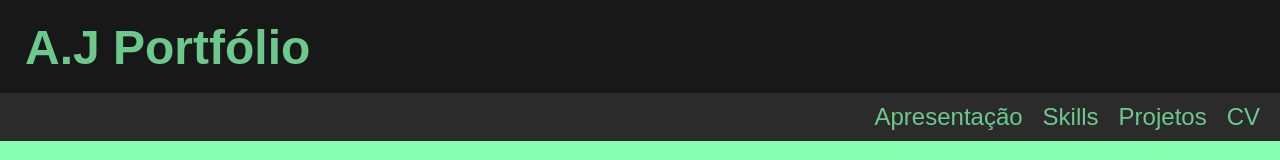
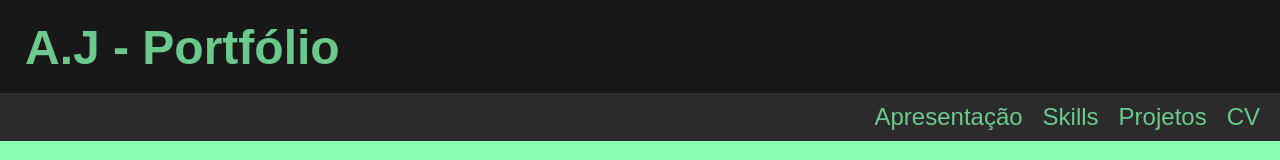
Before and after one commit to AndreyJustino/Portfolio, a plain HTML site: page index.html in a window 1280 px wide. Shown: the top 160 px of the page. Drawn offline with Linux system fonts and the light colour scheme.

Commit message:
perfeccionismo

```diff
--- a/index.html
+++ b/index.html
@@ -9,7 +9,7 @@
 </head>
 <body>
     <header>
-        <h1>A.J Portfólio</h1>
+        <h1>A.J - Portfólio</h1>
         <nav class="navbar">
             <ul class="menu">
                 <li class="option1"><a href="#cv">CV</a></li>
```
